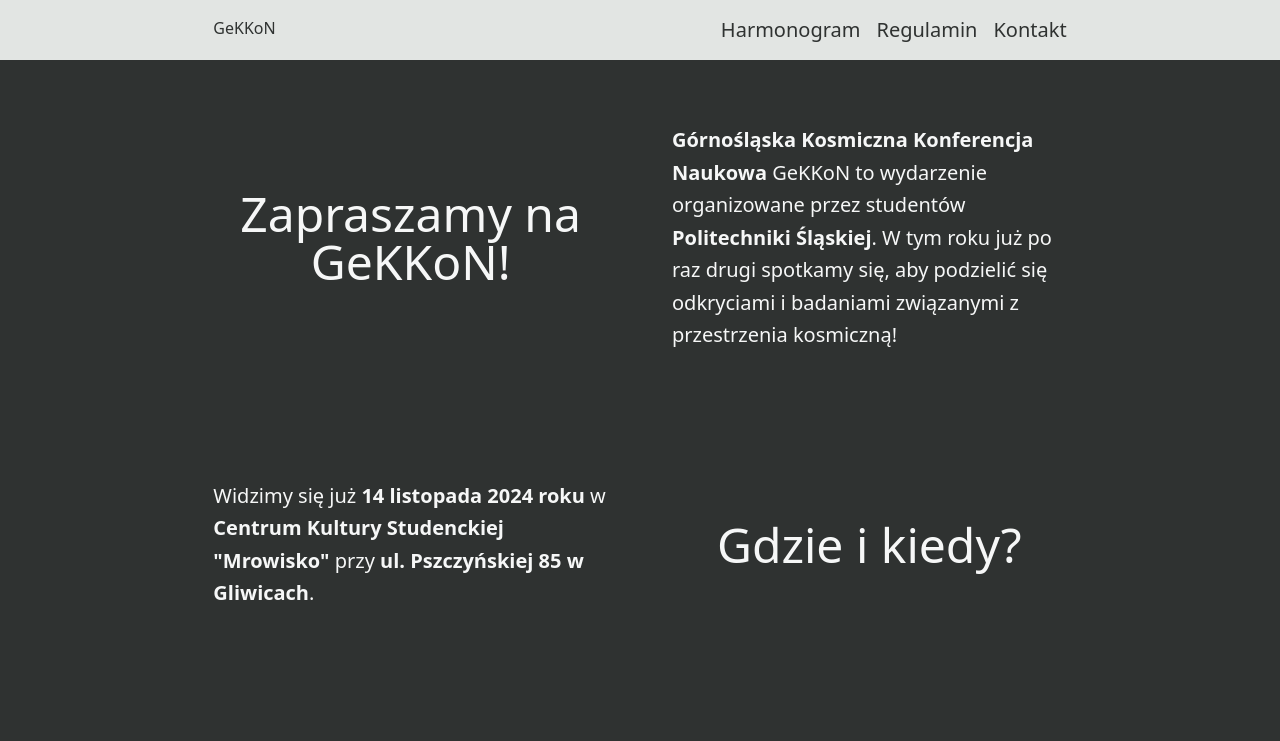
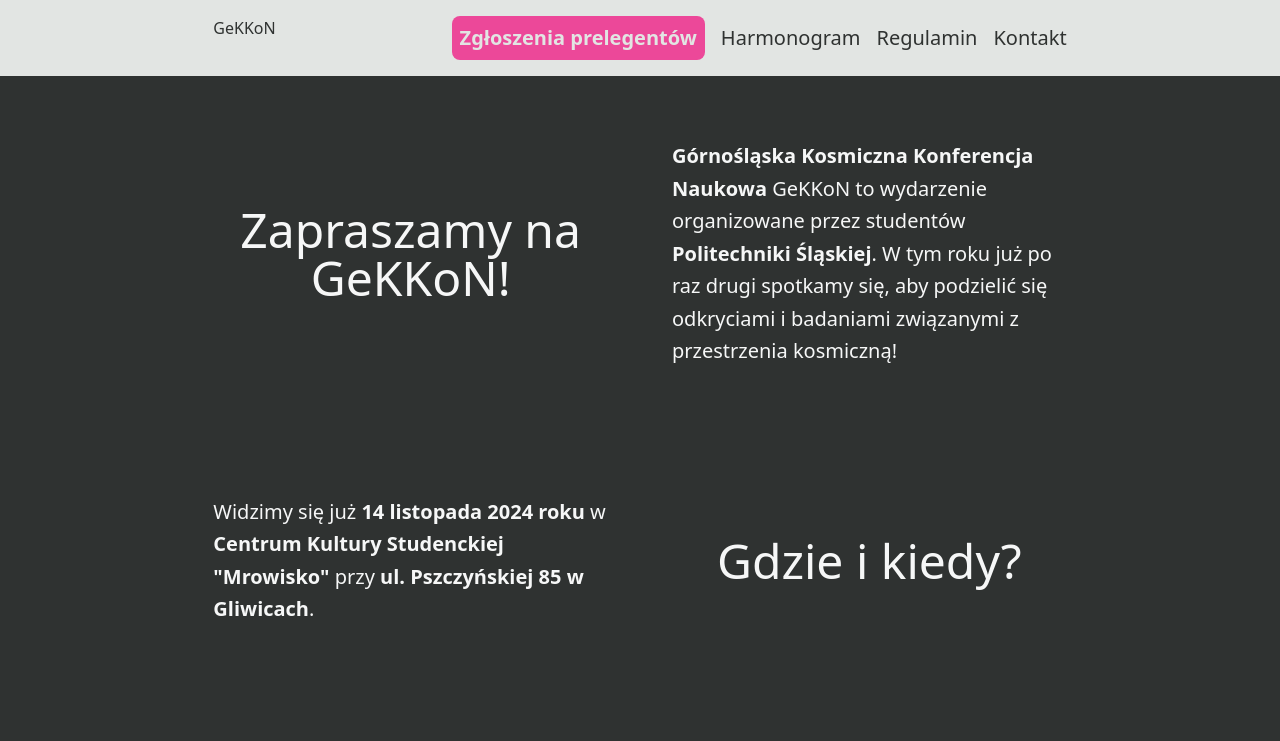
Before and after one commit to RadekJedrzejczyk/gekkon-website, a Vue app: page / in a window 1280 px wide. Shown: the top 741 px of the page. Built offline with nearby package versions, Linux system fonts and the light colour scheme.

Commit message:
add accented speaker submission button to navbar

```diff
--- a/src/components/NavBar.vue
+++ b/src/components/NavBar.vue
@@ -1,7 +1,8 @@
 <script setup lang="ts">
 import { provide, ref } from 'vue'
 import NavItems from '@/components/NavItems.vue'
-import BarsIcon from './icons/BarsIcon.vue'
+import BarsIcon from '@/components/icons/BarsIcon.vue'
+import SpeakerLink from '@/components/cells/SpeakerLink.vue'
 
 const isOpened = ref(false)
 provide('isOpened', isOpened)
@@ -14,17 +15,20 @@
         <!-- Logo component -->
         <router-link to="/" @click="isOpened = false"> GeKKoN </router-link>
         <!-- Desktop menu -->
-        <div class="hidden text-xl md:flex">
+        <div class="hidden text-xl lg:flex lg:items-center">
+          <SpeakerLink :cell="false"/>
           <NavItems classes="ml-4"/>
         </div>
-        <div class="inline md:hidden">
+        <!-- Burger button -->
+        <div class="inline lg:hidden">
           <button @click="isOpened = !isOpened">
             <BarsIcon />
           </button>
         </div>
       </div>
       <!-- Mobile menu -->
-      <div v-if="isOpened" class="grid gap-4 grid-cols-1 my-4 justify-items-end text-lg md:hidden">
+      <div v-if="isOpened" class="grid gap-4 grid-cols-1 my-4 justify-items-end text-lg pt-8 lg:hidden">
+        <SpeakerLink :cell="false"/>
         <NavItems/>
       </div>
     </div>
--- a/src/components/cells/SpeakerLink.vue
+++ b/src/components/cells/SpeakerLink.vue
@@ -1,7 +1,28 @@
 <script setup lang="ts">
 import LinkCell from '@/components/LinkCell.vue'
+
+const speakerSubmissionAdress = '/'
+const linkText = "Zgłoszenia prelegentów"
+
+defineProps({
+  cell: {
+    type: Boolean,
+    default: true
+  }
+})
 </script>
 
 <template>
-  <LinkCell text="Zgłoszenia prelegentów" link="/" :is-router="false" />
+  <LinkCell
+    v-if="cell"
+    :text="linkText"
+    :link="speakerSubmissionAdress"
+    :is-router="false"
+  />
+  <a
+    class="bg-pink-500 text-marshland-100 p-2 text-center border-solid rounded-lg font-bold"
+    v-else
+    :href="speakerSubmissionAdress"
+    >{{ linkText }}</a
+  >
 </template>
--- a/tailwind.config.js
+++ b/tailwind.config.js
@@ -1,4 +1,7 @@
 /** @type {import('tailwindcss').Config} */
+// eslint-disable-next-line no-undef
+const colors = require('tailwindcss/colors')
+
 export default {
   content: ['./index.html', './src/**/*.{vue,js,ts,jsx,tsx}'],
   theme: {
@@ -18,7 +21,8 @@
         800: '#363938',
         900: '#2f3231',
         950: '#171918'
-      }
+      },
+      pink: colors.pink
     }
   },
   plugins: []
```
